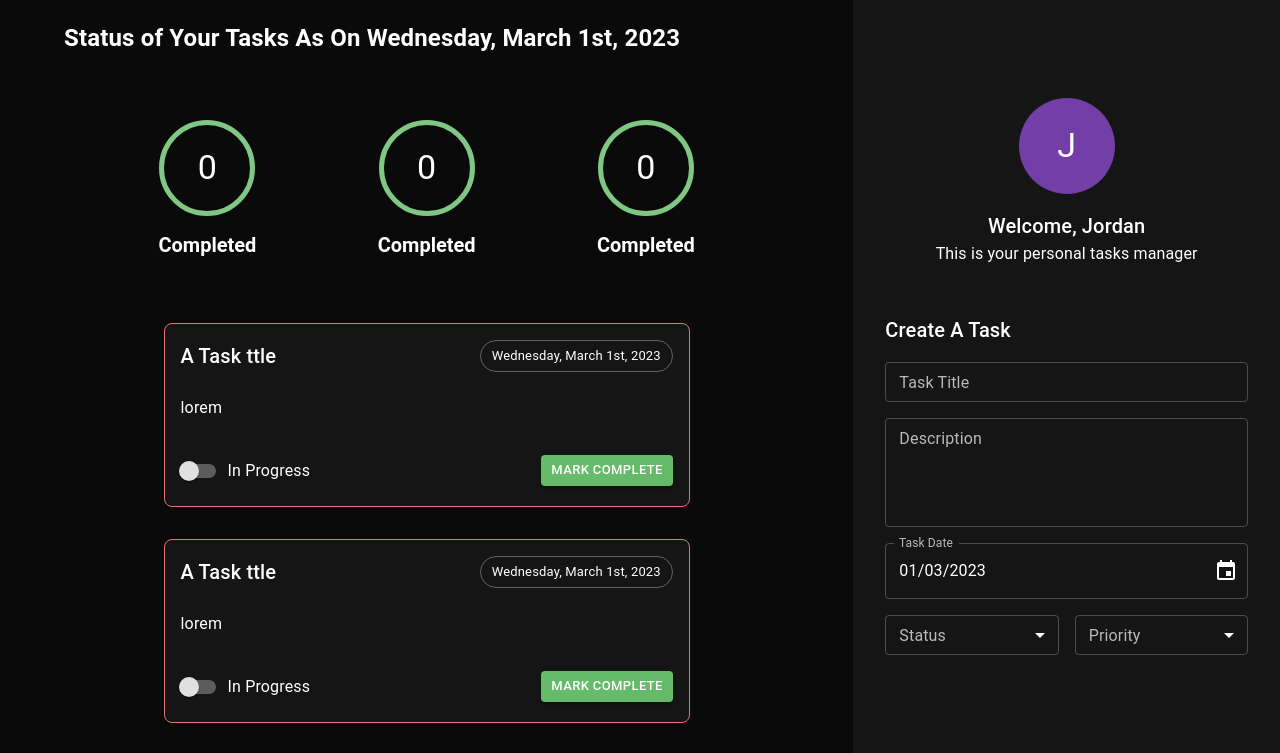
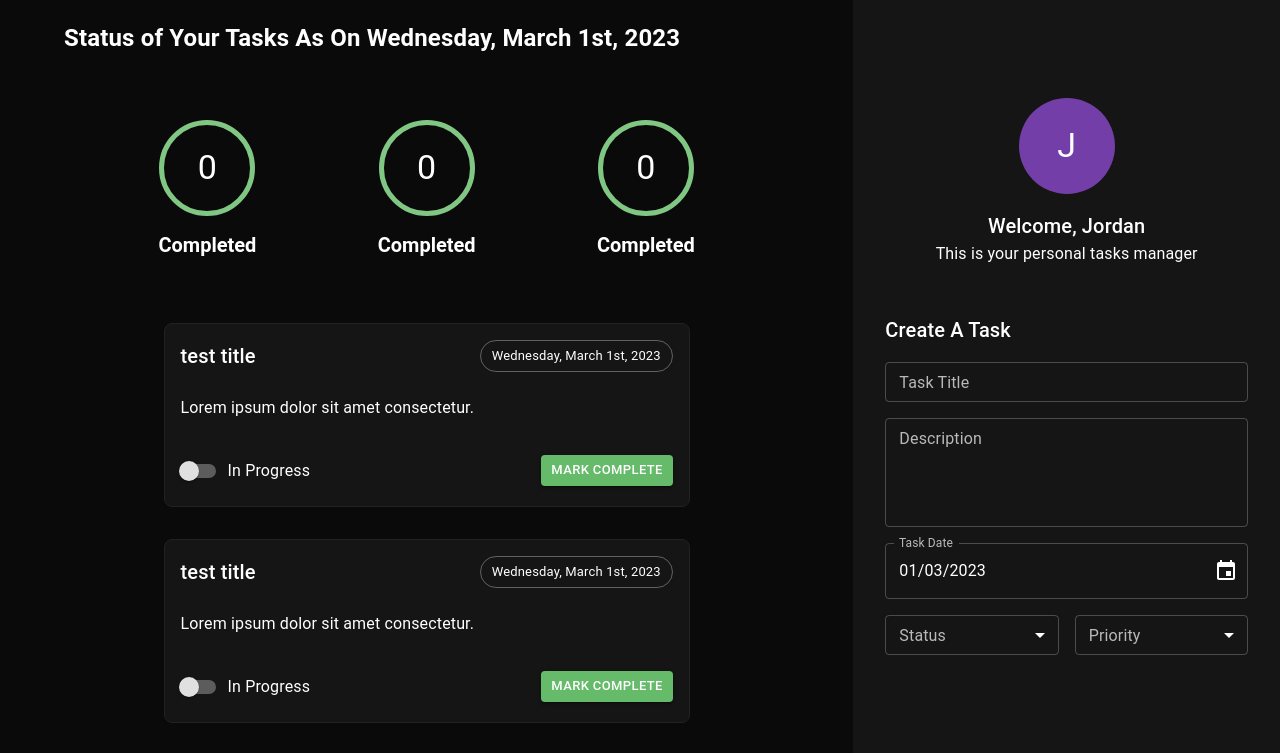
Before and after one commit to Midstackdev/tsc.app.todo, a React (Create React App) app in the folder client/: page / in a window 1280 px wide. Shown: the top 753 px of the page. Built offline with nearby package versions, Linux system fonts and the light colour scheme.

Commit message:
task colors

```diff
--- a/client/src/components/task/Task.tsx
+++ b/client/src/components/task/Task.tsx
@@ -1,10 +1,23 @@
 import { Box } from '@mui/material';
 import React, { FC, ReactElement } from 'react';
+import { Priority } from '../createTaskForm/enums/Priority';
+import { Status } from '../createTaskForm/enums/Status';
+import { renderPriorityBorderColor } from './helper';
+import { ITask } from './interfaces';
 import { TaskDiscription } from './_taskDiscription';
 import { TaskFooter } from './_taskFooter';
 import { TaskHeader } from './_taskHeader';
 
-export const Task: FC = (): ReactElement => {
+export const Task: FC<ITask> = (props): ReactElement => {
+  const {
+    title = 'test title',
+    date = new Date(),
+    description = 'Lorem ipsum dolor sit amet consectetur.',
+    priority = Priority.normal,
+    status = Status.completed,
+    onStatusChange = (e) => console.log(e),
+    onClick = (e) => console.log(e),
+  } = props;
   return (
     <Box
       display={'flex'}
@@ -18,12 +31,12 @@
         backgroundColor: 'background.paper',
         borderRadius: '8px',
         border: '1px solid',
-        borderColor: 'error.light',
+        borderColor: renderPriorityBorderColor(priority),
       }}
     >
-      <TaskHeader />
-      <TaskDiscription />
-      <TaskFooter />
+      <TaskHeader title={title} date={date} />
+      <TaskDiscription description={description} />
+      <TaskFooter onClick={onClick} onStatusChange={onStatusChange} />
     </Box>
   );
 };
--- /dev/null
+++ b/client/src/components/task/helper.ts
@@ -0,0 +1,17 @@
+import { Priority } from '../createTaskForm/enums/Priority';
+
+// type enumValues = keyof typeof Priority;
+// type ObjectWithKeysOfEnumAsKeys = { [key in enumValues]: string };
+
+export const renderPriorityBorderColor = (priority: string): string => {
+  switch (priority) {
+    case Priority.normal:
+      return 'grey.900';
+    case Priority.low:
+      return 'info.light';
+    case Priority.high:
+      return 'error.light';
+    default:
+      return 'grey.900';
+  }
+};
--- a/client/src/components/task/interfaces.ts
+++ b/client/src/components/task/interfaces.ts
@@ -17,3 +17,9 @@
       | React.MouseEvent<HTMLAnchorElement>,
   ) => void;
 }
+
+export interface ITask extends ITaskHeader, ITaskDescription, ITaskFooter {
+  id?: string;
+  priority?: string;
+  status?: string;
+}
```
